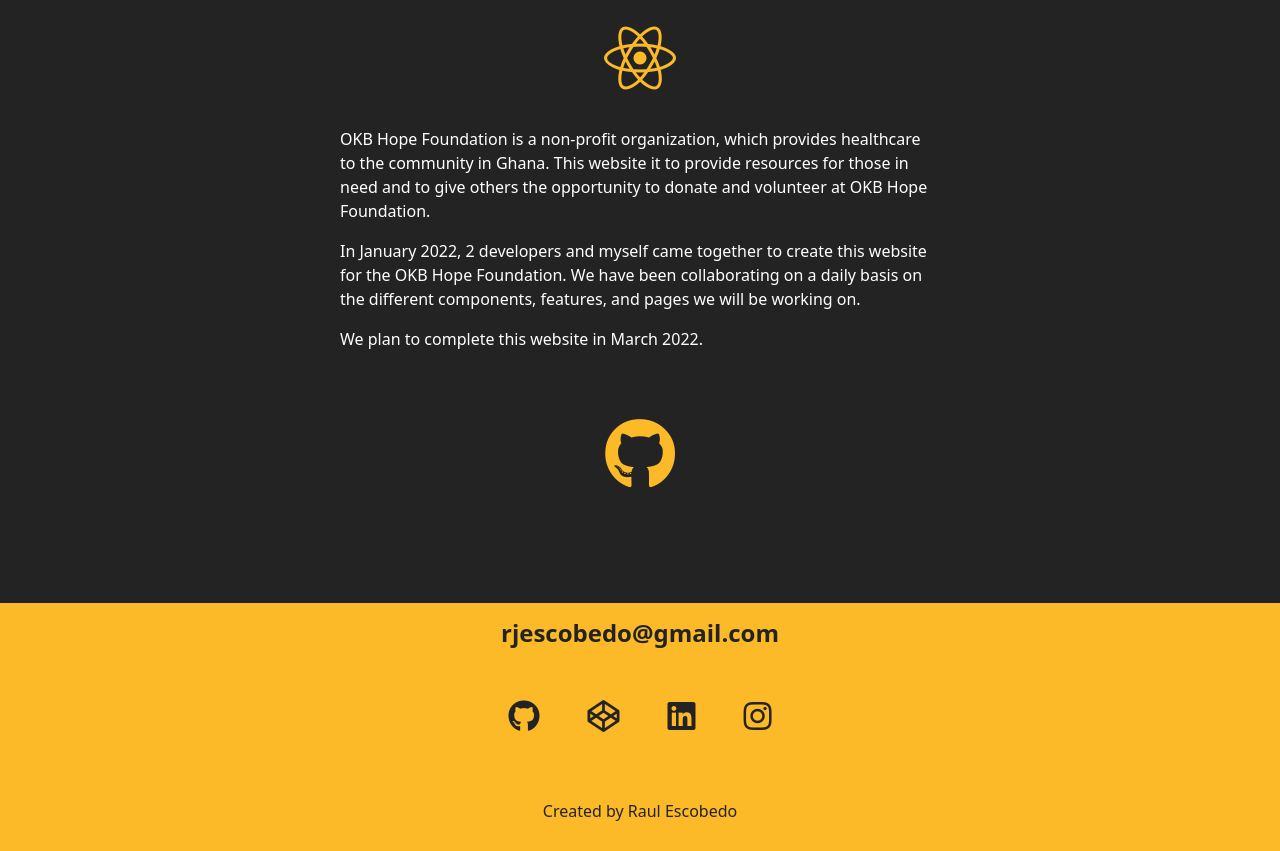
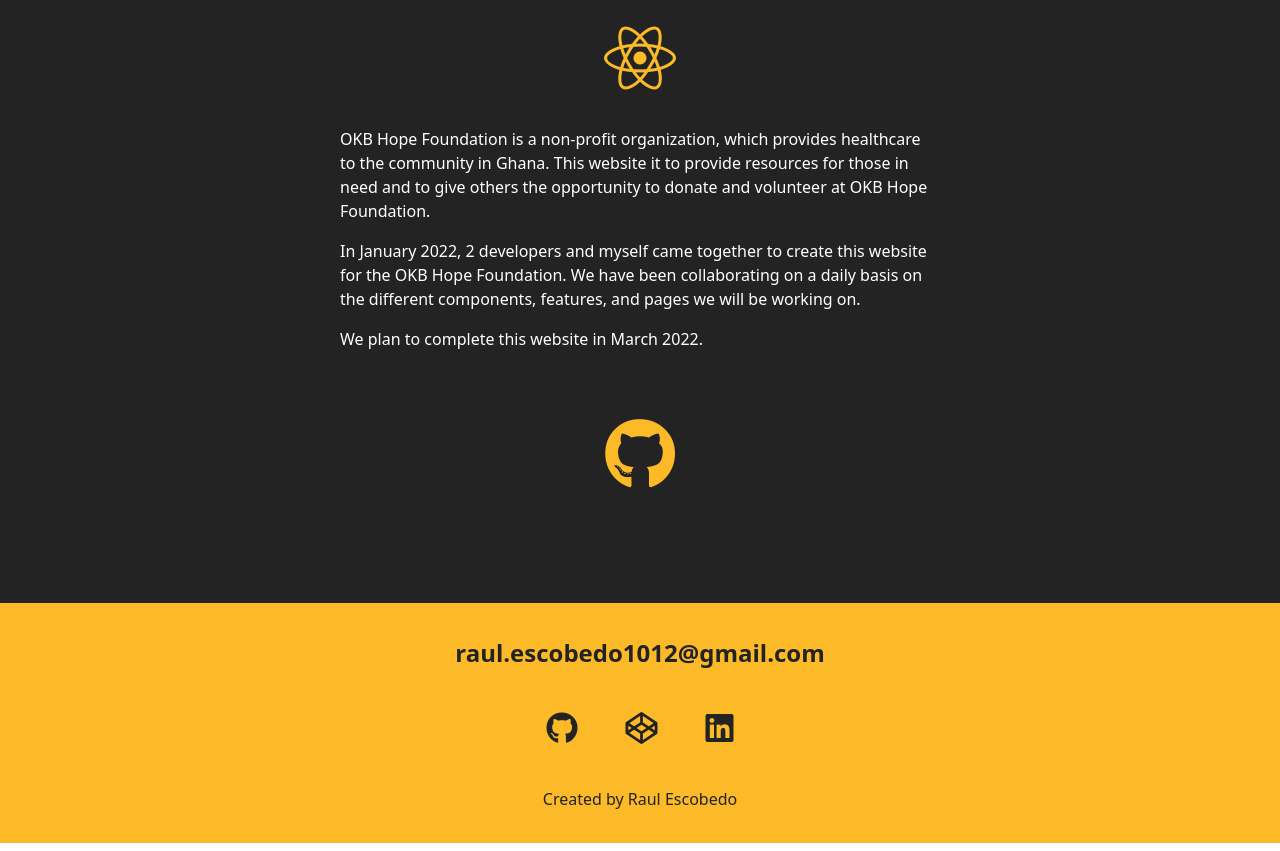
Before and after one commit to rjescobedo/raulescobedo-portfolio, a website: page okb.html in a window 1280 px wide. Shown: the part 487-1338 px from the top of the page. Drawn offline with nearby package versions, Linux system fonts and the light colour scheme.

Commit message:
edit navbars and footers

```diff
--- a/css/style.css
+++ b/css/style.css
@@ -14,9 +14,9 @@
 
     --clr-light: #fff;
     --clr-dark: #232323;
-    --clr-hover-dark: #000000c1;
+    --clr-hover-dark: #1d1d1dc1;
     --clr-accent: #fcb928;
-    --clr-hover-accent: #b98a23;
+    --clr-hover-accent: #9d6f0b;
 
     --fs-h1: 3rem;
     --fs-h2: 2.25rem;
@@ -78,7 +78,7 @@ strong { font-weight: var(--fw-bold) ;}
 }
 
 .btn:hover {
-    transform: scale(1.05);
+    transform: scale(1.05)
 }
 
 /* Typography */
@@ -145,6 +145,7 @@ h5 { font-size: var(--fs-h5) }
 /* Navigation */
 .navbar {
     background-color: var(--clr-accent);
+    opacity: .95;
 }
 
 .navbar-item{
@@ -410,9 +411,11 @@ h5 { font-size: var(--fs-h5) }
 .footer {
     background-color: var(--clr-accent);
     color: var(--clr-dark);
-    text-align: center;
-    padding: .5em 0;
+    padding: 2rem;
     font-size: var(--fs-h3);
+    display: flex;
+    flex-direction: column;
+    align-items: center;
 }
 
 .footer a {
@@ -432,19 +435,20 @@ h5 { font-size: var(--fs-h5) }
 
 .footer-text {
     font-size: 1rem;
-    padding: 4rem 0 0 0;
+    padding: 0;
+    margin: 0;
 }
 
 .social-list {
     list-style: none;
+    padding: 0;
+    margin: 1rem;
     display: flex;
-    justify-content: center;
-    margin: 2em 0 0;
-    padding: 0;
+    flex-direction: row;
 }
 
 .social-list_item {
-    margin: 0 .5em;
+    padding: 1.5rem;
 }
 
 .social-list_item:hover {
@@ -452,7 +456,7 @@ h5 { font-size: var(--fs-h5) }
 }
 
 .social-list_link {
-    padding: .5em;
+
 }
 
 /* Individual Portfolio Item Styles */
@@ -520,9 +524,10 @@ h5 { font-size: var(--fs-h5) }
 .portfolio-item-social-list_item {
     margin: 0 .5em;
 }
-.portfolio-item-social-list_item:hover {
+
+/*.portfolio-item-social-list_item:hover {
     transform: scale(1.05);
-}
+}*/
 
 .portfolio-item-social-list_link {
     padding: .5em;
--- a/okb.html
+++ b/okb.html
@@ -18,18 +18,18 @@
     <header>
         <nav class="navbar navbar-expand-lg navbar-light fixed-top">
             <div class="container-fluid">
-                <div class="logo d-lg-none">
-                    <a href="index.html"><h5>&lt;raulescobedo/&gt;</h5></a>
+                <div class="logo">
+                    <a href="index.html#home"><h5>//raulEscobedo</h5></a>
                 </div>
-                <button class="navbar-toggler ml-auto" type="button" data-toggle="collapse" data-target="#portfolioNavbar">
+                <button class="navbar-toggler ml-auto" type="button" data-bs-toggle="collapse" data-bs-target="#portfolioNavbar">
                     <span class="navbar-toggler-icon"></span>
                 </button>
-                <div class="collapse navbar-collapse" id="portfolioNavbar">
+                <div class="justify-content-end collapse navbar-collapse in" id="portfolioNavbar">
                     <ul class="navbar-nav">
-                        <li class="nav-item"><a class="nav-link" href="index.html"><i class="fa fa-home"></i> Home</a></li>
+                        <li class="nav-item active"><a class="nav-link" href="index.html#home"><i class="fa fa-home"></i> Home</a></li>
                         <li class="nav-item"><a class="nav-link" href="index.html#services"><i class="fas fa-code"></i> Skills</a></li>
                         <li class="nav-item"><a class="nav-link" href="index.html#about"><i class="fas fa-user"></i> About Me</a></li>
-                        <li class="nav-item active"><a class="nav-link" href="index.html#work"><i class="fas fa-laptop-code"></i> Projects</a></li>
+                        <li class="nav-item"><a class="nav-link" href="index.html#work"><i class="fas fa-laptop-code"></i> Projects</a></li>
                         <li class="nav-item"><a class="nav-link" href="index.html#education"><i class="fas fa-school"></i> Education</a></li>
                         <li class="nav-item"><a class="nav-link" href="https://github.com/rjescobedo" target="_blank"><i class="fab fa-github"></i> GitHub</a></li>
                     </ul>
@@ -73,7 +73,7 @@
 
     <!-- Footer -->
     <footer class="footer">
-        <a href="mailto:rjescobedo@gmail.com" class="footer_link">rjescobedo@gmail.com</a>
+        <a href="mailto:raul.escobedo1012.com" class="footer_link">raul.escobedo1012@gmail.com</a>
         <ul class="social-list">
             <li class="social-list_item">
                 <a class="social-list_link" href="https://github.com/rjescobedo" target="_blank">
@@ -86,13 +86,8 @@
                 </a>
             </li>
             <li class="social-list_item">
-                <a class="social-list_link" href="https://www.linkedin.com/in/raul-escobedo-8aa7a522/" target="_blank">
+                <a class="social-list_link" href="https://www.linkedin.com/in/raul-e-aa0960339/" target="_blank">
                     <i class="fab fa-linkedin fa-lg"></i>
-                </a>
-            </li>
-            <li class="social-list_item">
-                <a class="social-list_link" href="https://www.instagram.com/rauljescobedo" target="_blank">
-                    <i class="fab fa-instagram fa-lg"></i>
                 </a>
             </li>
         </ul>
@@ -104,6 +99,5 @@
     <script src="node_modules/bootstrap/dist/js/bootstrap.min.js"></script>
     <script src="js/scripts.js"></script>
     <!-- endbuild -->
-
 </body>
 </html>
```
Also changed, not shown: index.html (+1 -1 lines), myportfolio.html (+8 -14 lines), thetrainer.html (+7 -12 lines).
